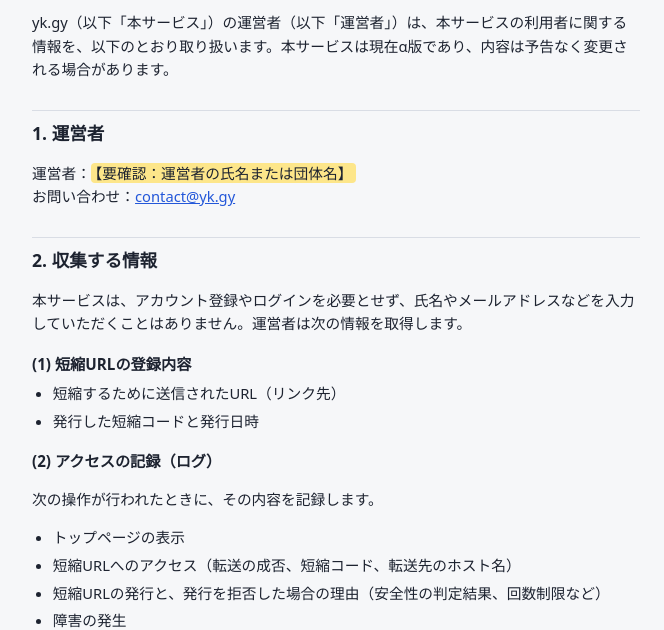
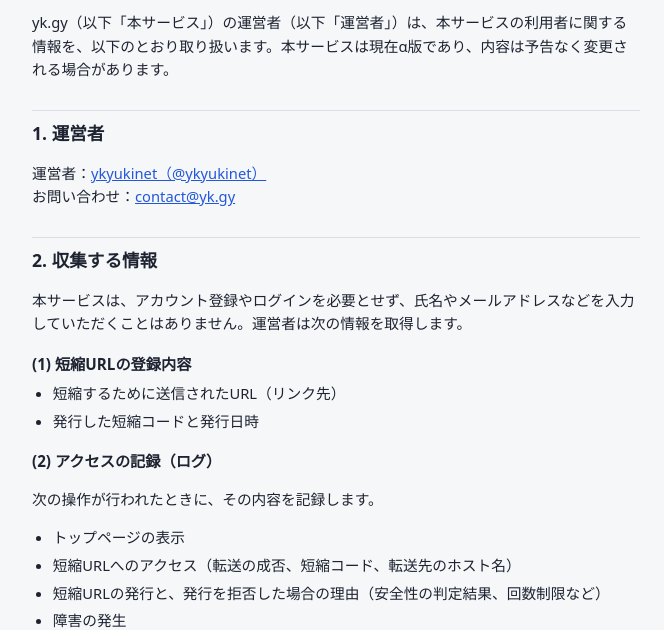
Before and after one commit to ykyuki/yk.gy, a plain HTML site: page web/privacy.html in a window 1280 px wide. Shown: the part 170-800 px from the top of the page, without its empty margins (304-968 px from the left). Drawn offline with Linux system fonts and the light colour scheme.

Commit message:
docs(privacy): operator ykyukinet (@ykyukinet, links to X); logs kept 15 days
Co-Authored-By: Claude Opus 5.5 <noreply@anthropic.com>

```diff
--- a/web/privacy.html
+++ b/web/privacy.html
@@ -17,7 +17,7 @@
     <p>yk.gy（以下「本サービス」）の運営者（以下「運営者」）は、本サービスの利用者に関する情報を、以下のとおり取り扱います。本サービスは現在α版であり、内容は予告なく変更される場合があります。</p>
 
     <h2>1. 運営者</h2>
-    <p>運営者：<mark class="todo">【要確認：運営者の氏名または団体名】</mark><br>
+    <p>運営者：<a href="https://x.com/ykyukinet" rel="noopener noreferrer">ykyukinet（@ykyukinet）</a><br>
       お問い合わせ：<a href="mailto:contact@yk.gy">contact@yk.gy</a></p>
 
     <h2>2. 収集する情報</h2>
@@ -64,7 +64,7 @@
     <h2>5. 保存期間</h2>
     <ul>
       <li>短縮URLの登録内容：期間を定めずに保存します。ただし、本サービスはα版のため、予告なく削除する場合があります。</li>
-      <li>アクセスの記録：<mark class="todo">【要確認：Datadog の保存期間（例：30日）】</mark>を経過した後に削除されます。</li>
+      <li>アクセスの記録：記録から<strong>15日</strong>を経過した後に削除されます。</li>
       <li>回数制限のための情報：数分で自動的に消去されます。</li>
     </ul>
 
--- a/web/style.css
+++ b/web/style.css
@@ -128,4 +128,3 @@ h2 { font-size: 1.1rem; margin: 0 0 8px; }
 .policy a { color: var(--accent); }
 .policy .meta { color: var(--muted); font-size: .85rem; margin-top: 0; }
 .policy .back { font-size: .9rem; }
-mark.todo { background: #fde68a; color: #1d2330; padding: 0 4px; border-radius: 4px; }
```
Also changed, not shown: 1 other file.
